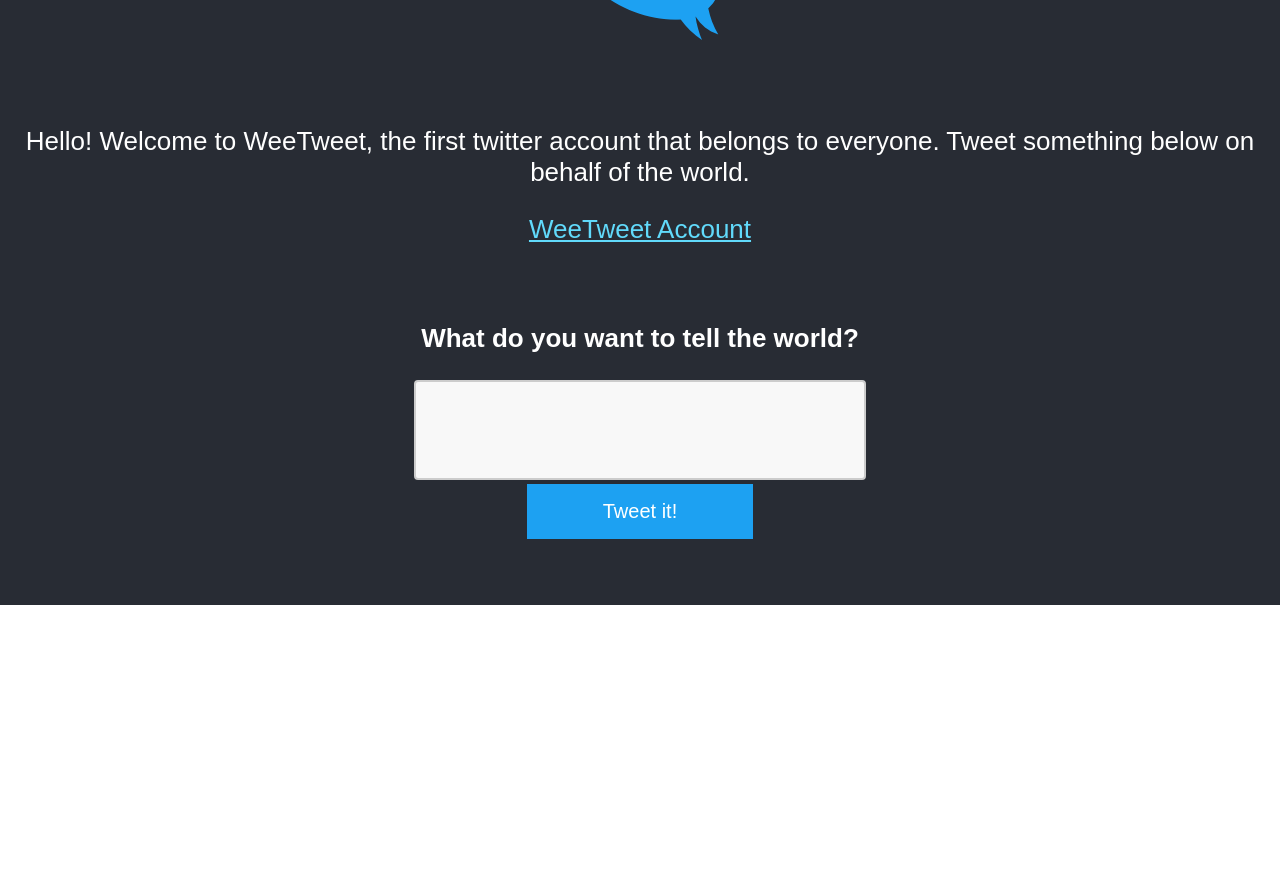
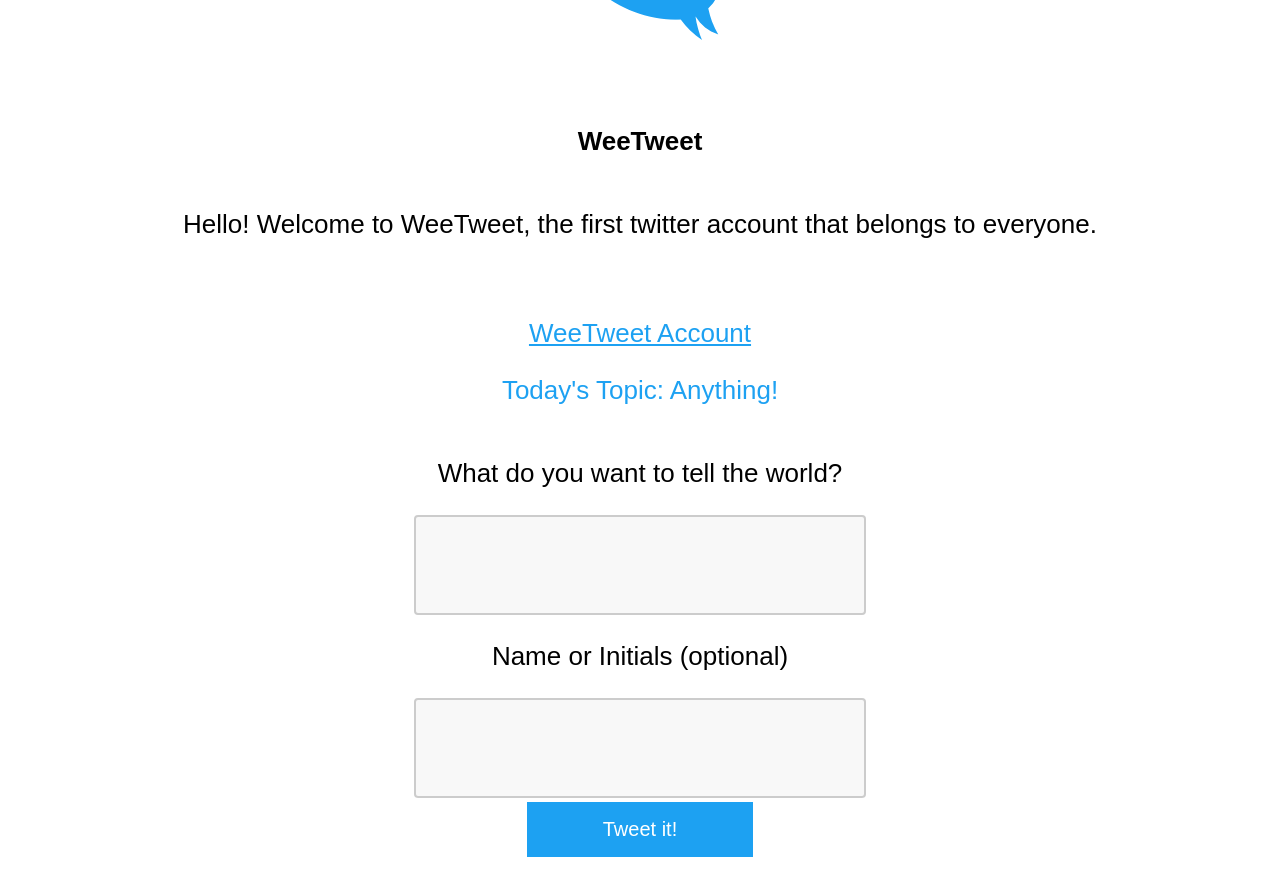
Before and after one commit to andrew-levy/twitter-react-express, a React (Create React App) app in the folder client/: page / in a window 1280 px wide. Shown: the part 220-1116 px from the top of the page. Before the commit the page ends 825 px from the top, so only its background shows below. Built offline with nearby package versions, Linux system fonts and the light colour scheme; no server answers.

Commit message:
added sender input box and updated UI

```diff
--- a/client/src/App.css
+++ b/client/src/App.css
@@ -8,7 +8,7 @@
 }
 
 .App-header {
-  background-color: #282c34;
+  background-color: white;
   min-height: 50%;
   display: flex;
   flex-direction: column;
@@ -17,6 +17,10 @@
   font-size: calc(10px + 2vmin);
   color: white;
   padding-bottom: 10px;
+}
+
+.Text-twitter-blue {
+  color : #1da1f2;
 }
 
 .Tweet-btn {
@@ -33,7 +37,19 @@
 
 }
 
-.Input-box {
+.Input-box-tweet {
+ width: 100%;
+  height: 100px;
+  padding: .5px 20px;
+  box-sizing: border-box;
+  border: 2px solid #ccc;
+  border-radius: 4px;
+  background-color: #f8f8f8;
+  resize: none;
+  font-size: 20px
+}
+
+.Input-box-sender {
  width: 100%;
   height: 100px;
   padding: .5px 20px;
@@ -46,7 +62,7 @@
 }
 
 .App-link {
-  color: #61dafb;
+  color: #1da1f2;
 }
 
 @keyframes App-logo-spin {
--- a/client/src/App.js
+++ b/client/src/App.js
@@ -1,6 +1,7 @@
 import React, { Component } from 'react';
 
 import logo from './logo.svg';
+//import earth from './earth.svg';
 
 import './App.css';
 
@@ -9,10 +10,19 @@
 
 class App extends Component {
   state = {
-    response: '',
+    response: "Today's Topic: Anything!",
     post: '',
     responseToPost: '',
+    sender: '',
   };
+
+
+  resetTextBox() {
+
+    this.setState({post: ""});
+    this.setState({sender: ""});
+
+  }
 
   componentDidMount() {
     this.callApi()
@@ -31,13 +41,15 @@
 
   handleSubmit = async e => {
     e.preventDefault();
+    this.resetTextBox();
     const response = await fetch('/api/world', {
       method: 'POST',
       headers: {
         'Content-Type': 'application/json'
       },
-      body: JSON.stringify({ post: this.state.post }),
+      body: JSON.stringify({ post: this.state.post + " -" + this.state.sender}),
     });
+
     const body = await response.text();
 
     this.setState({ responseToPost: body });
@@ -51,8 +63,12 @@
       <div className="App">
         <header className="App-header">
           <img src={logo} className="App-logo" alt="logo" />
-          <p>
-            Hello! Welcome to WeeTweet, the first twitter account that belongs to everyone. Tweet something below on behalf of the world.
+          <p><strong style = {{color : "black"}}> WeeTweet</strong></p>
+          <p style ={{color : "black"}} >
+            Hello! Welcome to WeeTweet, the first twitter account that belongs to everyone.
+          </p>
+           <p style ={{color : "black"}} >
+
           </p>
           <a
             className="App-link"
@@ -63,16 +79,22 @@
             WeeTweet Account
           </a>
 
-        <p>{this.state.response}</p>
+        <p className = "Text-twitter-blue">{this.state.response}</p>
         <form onSubmit={this.handleSubmit}>
-          <p>
-            <strong>What do you want to tell the world?</strong>
+          <p style = {{color : "black"}}>What do you want to tell the world?
           </p>
           <input
-            className="Input-box"
+            className="Input-box-tweet"
             type="text"
             value={this.state.post}
             onChange={e => this.setState({ post: e.target.value })}
+          />
+          <p style = {{color : "black"}}>Name or Initials (optional)</p>
+          <input
+            className="Input-box-sender"
+            type="text"
+            value={this.state.sender}
+            onChange={e => this.setState({ sender: e.target.value })}
           />
 
           <button className= "Tweet-btn" type="submit">Tweet it!</button>
```
Also changed, not shown: 1 other file (tests, documents, lock files or other folders).
